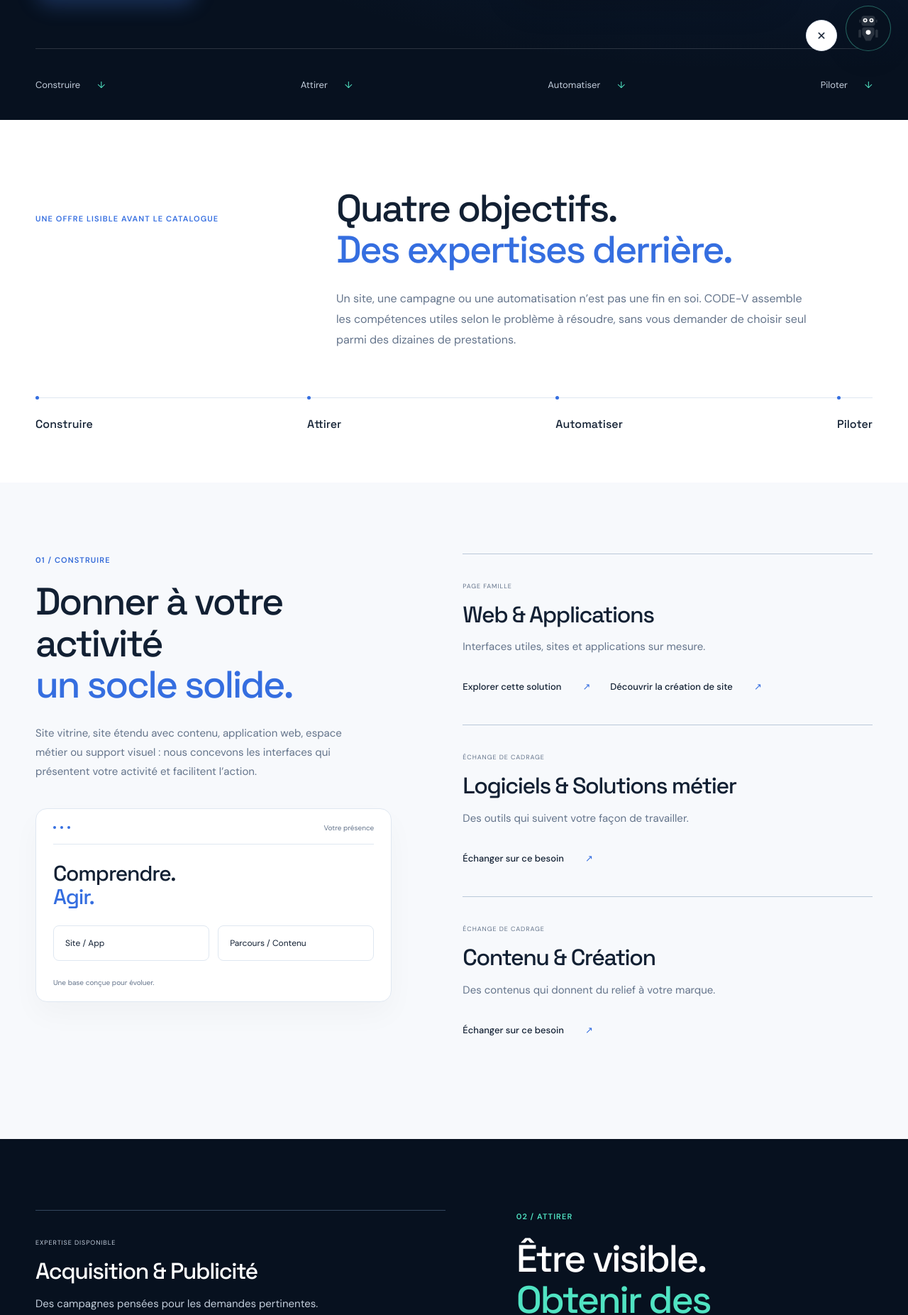
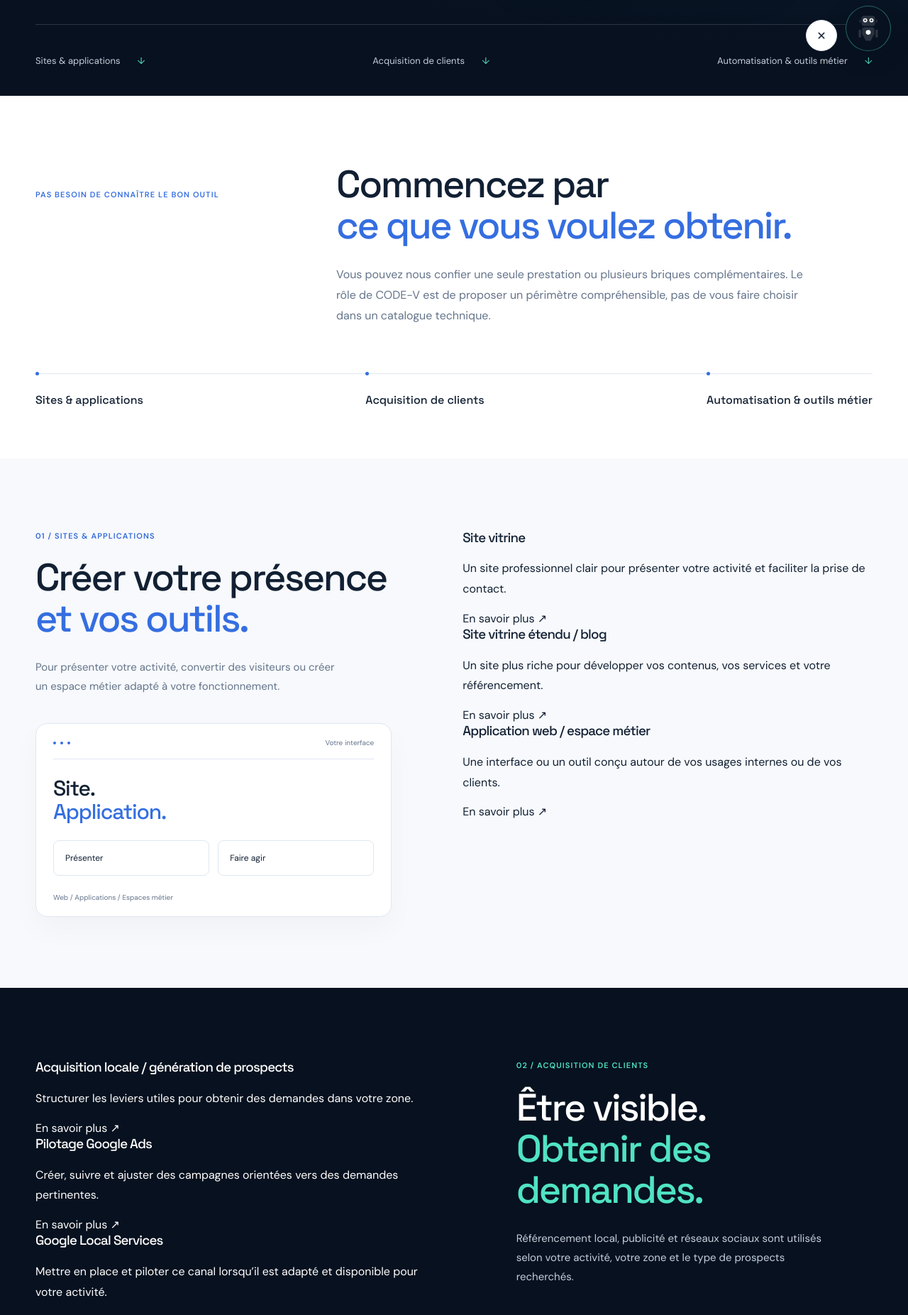
Before and after one commit to AdrienW86/Codev2, a Next.js app: page /solutions in a window 1280 px wide. Shown: the part 704-2557 px from the top of the page at 71% size. Built offline with nearby package versions, Linux system fonts and the light colour scheme.

Commit message:
feat: transformer solutions en trois offres concretes

```diff
--- a/src/app/solutions/page.tsx
+++ b/src/app/solutions/page.tsx
@@ -4,46 +4,64 @@ import Breadcrumb from "@/components/Breadcrumb";
 import Reveal from "@/components/motion/Reveal";
 import ChatTrigger from "@/components/RobotAssistant/ChatTrigger";
 import { getPageBreadcrumb } from "@/data/breadcrumbs";
-import { solutionNavigation } from "@/data/navigation";
-import type { ServiceCategory } from "@/data/services";
 import styles from "./page.module.css";
 import { defaultShareImages } from "@/lib/seo";
 
 const canonical = "https://www.code-v.fr/solutions";
 export const metadata: Metadata = {
-  title: "Solutions digitales : construire, attirer, automatiser, piloter | CODE-V",
-  description: "CODE-V structure son offre autour de quatre besoins : construire votre présence, générer des demandes, automatiser votre activité et mieux piloter votre digital.",
+  title: "Sites, acquisition & automatisation pour entreprises | CODE-V",
+  description: "Découvrez les trois offres CODE-V : sites et applications, acquisition de clients, automatisation et outils métier. Hébergement, maintenance et motion design en complément.",
   alternates: { canonical },
-  openGraph: { title: "Les offres CODE-V", description: "Un partenaire pour construire, attirer, automatiser et piloter.", url: canonical, type: "website", locale: "fr_FR", images: defaultShareImages },
+  openGraph: { title: "Les 3 offres CODE-V", description: "Sites & applications, acquisition de clients, automatisation & outils métier.", url: canonical, type: "website", locale: "fr_FR", images: defaultShareImages },
 };
 
-function Family({ id }: { id: ServiceCategory }) {
-  const family = solutionNavigation.find(item => item.id === id)!;
-  return <article className={styles.family} data-family={id}>
-    <div><span className={styles.availability}>{family.destinationType === "family" ? "PAGE FAMILLE" : family.destinationType === "service" ? "EXPERTISE DISPONIBLE" : "ÉCHANGE DE CADRAGE"}</span><h3>{family.name}</h3><p>{family.description}</p></div>
-    <Link href={family.href} className={styles.familyLink}>{family.cta}<span aria-hidden="true">↗</span></Link>
-    {id === "web" && <Link href="/creation-site" className={styles.familyLink}>Découvrir la création de site<span aria-hidden="true">↗</span></Link>}
-    {id === "seo" && <Link href="/referencement-local" className={styles.familyLink}>Découvrir le référencement local<span aria-hidden="true">↗</span></Link>}
-  </article>;
+const webServices = [
+  ["Site vitrine", "Un site professionnel clair pour présenter votre activité et faciliter la prise de contact.", "/creation-site"],
+  ["Site vitrine étendu / blog", "Un site plus riche pour développer vos contenus, vos services et votre référencement.", "/creation-site"],
+  ["Application web / espace métier", "Une interface ou un outil conçu autour de vos usages internes ou de vos clients.", "/solutions/web-applications"],
+];
+
+const acquisitionServices = [
+  ["Acquisition locale / génération de prospects", "Structurer les leviers utiles pour obtenir des demandes dans votre zone.", "/referencement-local"],
+  ["Pilotage Google Ads", "Créer, suivre et ajuster des campagnes orientées vers des demandes pertinentes.", "/publicite"],
+  ["Google Local Services", "Mettre en place et piloter ce canal lorsqu’il est adapté et disponible pour votre activité.", "/publicite"],
+  ["Google Business Profile", "Optimiser votre présence locale et la cohérence de votre fiche Google.", "/referencement-local"],
+  ["Réseaux sociaux", "Créer et entretenir une présence cohérente sur les plateformes utiles à votre activité.", "/contact?service=social-management"],
+];
+
+const automationServices = [
+  ["Agent IA / site web", "Ajouter un assistant capable de répondre, orienter ou préparer une action dans un cadre défini.", "/solutions/automatisation-ia"],
+  ["Automatisation d’e-mails", "Déclencher, organiser ou préparer des e-mails sans ressaisie inutile.", "/solutions/automatisation-ia"],
+  ["Automatisation Google Ads", "Automatiser certaines tâches de suivi ou de traitement tout en conservant un contrôle humain.", "/solutions/automatisation-ia"],
+  ["Documents commerciaux", "Structurer la génération et la préparation de devis, factures ou documents récurrents.", "/contact?service=business-tool"],
+  ["Organisation des réponses clients", "Centraliser ou préparer les réponses pour réduire les tâches répétitives.", "/solutions/automatisation-ia"],
+  ["Vérifications administratives d’entreprise", "Automatiser la collecte et la vérification de certaines informations publiques utiles.", "/contact?service=business-tool"],
+];
+
+function ServiceList({ items }: { items: string[][] }) {
+  return <div className={styles.serviceList}>{items.map(([name, description, href]) => <article className={styles.serviceItem} key={name}>
+    <div><h3>{name}</h3><p>{description}</p></div>
+    <Link href={href}>En savoir plus <span aria-hidden="true">↗</span></Link>
+  </article>)}</div>;
 }
 
 export default function SolutionsPage() {
   return <div className={styles.page}>
     <section className={styles.hero} aria-labelledby="solutions-title"><div className="container"><Breadcrumb {...getPageBreadcrumb("/solutions")} /><div className={styles.heroGrid}>
-      <div><p className={styles.eyebrow}>LES OFFRES CODE-V</p><h1 id="solutions-title">Un seul partenaire.<br /><em>Quatre façons d’avancer.</em></h1><p className={styles.lead}>Construire votre présence, générer des demandes, automatiser ce qui vous ralentit ou mieux piloter votre digital. Nous partons de votre objectif avant de parler d’outils.</p><Link href="/contact" className="button button-primary">Parler de mon besoin <span aria-hidden="true">↗</span></Link></div>
-      <Reveal className={styles.heroAssembly}><span className={styles.diagramLabel}>UNE LECTURE SIMPLE DE L’OFFRE</span><div className={styles.planeOne}><span>Construire</span><strong>Sites. Applications.<br />Outils métier.</strong><i /><i /></div><div className={styles.planeTwo}><span>Attirer</span><strong>Visibilité.<br />Demandes.</strong></div><div className={styles.planeThree}><span>Automatiser & piloter</span><strong>Moins de friction.</strong><i aria-hidden="true" /></div><small>Les expertises viennent au service de l’objectif.</small></Reveal>
-    </div><nav className={styles.chapterNav} aria-label="Les quatre offres CODE-V"><a href="#construire">Construire <span aria-hidden="true">↓</span></a><a href="#attirer">Attirer <span aria-hidden="true">↓</span></a><a href="#automatiser">Automatiser <span aria-hidden="true">↓</span></a><a href="#piloter">Piloter <span aria-hidden="true">↓</span></a></nav></div></section>
+      <div><p className={styles.eyebrow}>LES 3 OFFRES CODE-V</p><h1 id="solutions-title">Sites. Acquisition.<br /><em>Automatisation.</em></h1><p className={styles.lead}>Trois offres simples pour couvrir les besoins les plus fréquents des entreprises : construire leur présence, générer des clients et gagner du temps dans leur fonctionnement.</p><Link href="/contact" className="button button-primary">Parler de mon besoin <span aria-hidden="true">↗</span></Link></div>
+      <Reveal className={styles.heroAssembly}><span className={styles.diagramLabel}>UNE OFFRE LISIBLE</span><div className={styles.planeOne}><span>Sites & applications</span><strong>Être présent.<br />Être crédible.</strong><i /><i /></div><div className={styles.planeTwo}><span>Acquisition de clients</span><strong>Être trouvé.<br />Être contacté.</strong></div><div className={styles.planeThree}><span>Automatisation & outils métier</span><strong>Gagner du temps.</strong><i aria-hidden="true" /></div><small>Les prestations détaillées viennent ensuite.</small></Reveal>
+    </div><nav className={styles.chapterNav} aria-label="Les trois offres CODE-V"><a href="#sites-applications">Sites & applications <span aria-hidden="true">↓</span></a><a href="#acquisition">Acquisition de clients <span aria-hidden="true">↓</span></a><a href="#automatisation">Automatisation & outils métier <span aria-hidden="true">↓</span></a></nav></div></section>
 
-    <section className={styles.intro} aria-labelledby="combine-title"><Reveal className="container"><div className={styles.introSplit}><span className={styles.eyebrow}>UNE OFFRE LISIBLE AVANT LE CATALOGUE</span><div><h2 id="combine-title">Quatre objectifs.<br /><span>Des expertises derrière.</span></h2><p>Un site, une campagne ou une automatisation n’est pas une fin en soi. CODE-V assemble les compétences utiles selon le problème à résoudre, sans vous demander de choisir seul parmi des dizaines de prestations.</p></div></div><div className={styles.leverLine} aria-label="Construire, attirer, automatiser, piloter">{["Construire", "Attirer", "Automatiser", "Piloter"].map(label => <span key={label}>{label}</span>)}</div></Reveal></section>
+    <section className={styles.intro} aria-labelledby="combine-title"><Reveal className="container"><div className={styles.introSplit}><span className={styles.eyebrow}>PAS BESOIN DE CONNAÎTRE LE BON OUTIL</span><div><h2 id="combine-title">Commencez par<br /><span>ce que vous voulez obtenir.</span></h2><p>Vous pouvez nous confier une seule prestation ou plusieurs briques complémentaires. Le rôle de CODE-V est de proposer un périmètre compréhensible, pas de vous faire choisir dans un catalogue technique.</p></div></div><div className={styles.leverLine} aria-label="Sites et applications, acquisition, automatisation">{["Sites & applications", "Acquisition de clients", "Automatisation & outils métier"].map(label => <span key={label}>{label}</span>)}</div></Reveal></section>
 
-    <section id="construire" className={`${styles.chapter} ${styles.experiences}`} aria-labelledby="build-title"><div className={`container ${styles.chapterGrid}`}><Reveal className={styles.chapterStory}><p className={styles.eyebrow}>01 / CONSTRUIRE</p><h2 id="build-title">Donner à votre activité<br /><span>un socle solide.</span></h2><p>Site vitrine, site étendu avec contenu, application web, espace métier ou support visuel : nous concevons les interfaces qui présentent votre activité et facilitent l’action.</p><div className={styles.interface} aria-hidden="true"><div className={styles.windowBar}><i /><i /><i /><span>Votre présence</span></div><strong>Comprendre.<br /><em>Agir.</em></strong><div className={styles.interfaceModules}><span>Site / App</span><span>Parcours / Contenu</span></div><small>Une base conçue pour évoluer.</small></div></Reveal><div className={styles.families}><Reveal><Family id="web" /></Reveal><Reveal><Family id="software" /></Reveal><Reveal><Family id="content" /></Reveal></div></div></section>
+    <section id="sites-applications" className={`${styles.chapter} ${styles.experiences}`} aria-labelledby="web-title"><div className={`container ${styles.chapterGrid}`}><Reveal className={styles.chapterStory}><p className={styles.eyebrow}>01 / SITES & APPLICATIONS</p><h2 id="web-title">Créer votre présence<br /><span>et vos outils.</span></h2><p>Pour présenter votre activité, convertir des visiteurs ou créer un espace métier adapté à votre fonctionnement.</p><div className={styles.interface} aria-hidden="true"><div className={styles.windowBar}><i /><i /><i /><span>Votre interface</span></div><strong>Site.<br /><em>Application.</em></strong><div className={styles.interfaceModules}><span>Présenter</span><span>Faire agir</span></div><small>Web / Applications / Espaces métier</small></div></Reveal><ServiceList items={webServices} /></div></section>
 
-    <section id="attirer" className={`${styles.chapter} ${styles.presence}`} aria-labelledby="attract-title"><div className={`container ${styles.chapterGrid}`}><Reveal className={styles.chapterStory}><p className={styles.eyebrow}>02 / ATTIRER</p><h2 id="attract-title">Être visible.<br /><em>Obtenir des demandes.</em></h2><p>Référencement, visibilité locale, Google Ads, Local Services et réseaux sociaux ont des rôles différents. Nous choisissons les leviers adaptés à votre activité, votre zone et vos moyens.</p><div className={styles.signal} aria-hidden="true"><i /><i /><i /><strong>Le bon contexte.<br /><span>La bonne demande.</span></strong><small>SEO / Ads / Local / Social</small></div></Reveal><div className={styles.families}><Reveal><Family id="acquisition" /></Reveal><Reveal><Family id="seo" /></Reveal><Reveal><Family id="social" /></Reveal></div></div></section>
+    <section id="acquisition" className={`${styles.chapter} ${styles.presence}`} aria-labelledby="acquisition-title"><div className={`container ${styles.chapterGrid}`}><Reveal className={styles.chapterStory}><p className={styles.eyebrow}>02 / ACQUISITION DE CLIENTS</p><h2 id="acquisition-title">Être visible.<br /><em>Obtenir des demandes.</em></h2><p>Référencement local, publicité et réseaux sociaux sont utilisés selon votre activité, votre zone et le type de prospects recherchés.</p><div className={styles.signal} aria-hidden="true"><i /><i /><i /><strong>Visibilité.<br /><span>Demandes.</span></strong><small>SEO local / Ads / Local Services / Social</small></div></Reveal><ServiceList items={acquisitionServices} /></div></section>
 
-    <section id="automatiser" className={`${styles.chapter} ${styles.operations}`} aria-labelledby="automate-title"><div className={`container ${styles.chapterGrid}`}><Reveal className={styles.chapterStory}><p className={styles.eyebrow}>03 / AUTOMATISER</p><h2 id="automate-title">Moins de ressaisie.<br /><span>Plus de continuité.</span></h2><p>Agents IA, automatisation des e-mails, workflows et connexions entre outils permettent de réduire les tâches répétitives. L’objectif n’est pas d’automatiser pour automatiser, mais de fluidifier le travail réel.</p><div className={styles.connection} aria-hidden="true"><span>Vos demandes</span><i /><strong>Un flux plus simple.</strong><i /><span>Vos outils</span><small>Déclencher / Relier / Contrôler</small></div></Reveal><div className={styles.families}><Reveal><Family id="automation" /></Reveal></div></div></section>
+    <section id="automatisation" className={`${styles.chapter} ${styles.operations}`} aria-labelledby="automation-title"><div className={`container ${styles.chapterGrid}`}><Reveal className={styles.chapterStory}><p className={styles.eyebrow}>03 / AUTOMATISATION & OUTILS MÉTIER</p><h2 id="automation-title">Moins de tâches répétitives.<br /><span>Des outils plus utiles.</span></h2><p>Automatisations, agents IA et outils métier servent à réduire les ressaisies, organiser les informations et accélérer les opérations qui reviennent chaque semaine.</p><div className={styles.connection} aria-hidden="true"><span>Vos demandes</span><i /><strong>Un flux plus simple.</strong><i /><span>Vos outils</span><small>IA / E-mails / Documents / Workflows</small></div></Reveal><ServiceList items={automationServices} /></div></section>
 
-    <section id="piloter" className={`${styles.chapter} ${styles.experiences}`} aria-labelledby="pilot-title"><div className={`container ${styles.chapterGrid}`}><Reveal className={styles.chapterStory}><p className={styles.eyebrow}>04 / PILOTER</p><h2 id="pilot-title">Garder un système<br /><span>lisible dans la durée.</span></h2><p>Documents commerciaux, organisation des réponses clients, vérifications administratives, hébergement, maintenance et accompagnement : nous pouvons aussi structurer ce qui se passe après la mise en ligne et l’acquisition.</p><div className={styles.interface} aria-hidden="true"><div className={styles.windowBar}><i /><i /><i /><span>Votre activité</span></div><strong>Suivre.<br /><em>Décider.</em></strong><div className={styles.interfaceModules}><span>Maintenance</span><span>Organisation</span></div><small>Un cadre clair pour la suite.</small></div></Reveal><div className={styles.families}><Reveal><Family id="strategy" /></Reveal><Reveal><Family id="maintenance" /></Reveal></div></div></section>
+    <section className={styles.complements} aria-labelledby="complements-title"><Reveal className="container"><p className={styles.eyebrow}>SERVICES COMPLÉMENTAIRES</p><h2 id="complements-title">Ce qui permet au dispositif<br /><span>de durer et de mieux se présenter.</span></h2><div className={styles.complementGrid}><article><h3>Hébergement, nom de domaine & maintenance</h3><p>Hébergement, suivi et maintenance du site selon le périmètre convenu.</p><Link href="/maintenance-site">Découvrir la maintenance <span aria-hidden="true">↗</span></Link></article><article><h3>Motion design</h3><p>Présenter une activité, une offre ou un fonctionnement dans un format animé.</p><Link href="/motion-design">Découvrir le motion design <span aria-hidden="true">↗</span></Link></article><article><h3>Stratégie & accompagnement</h3><p>Prioriser les actions lorsque plusieurs sujets doivent être coordonnés.</p><Link href="/strategie-digitale">Découvrir la stratégie <span aria-hidden="true">↗</span></Link></article></div></Reveal></section>
 
-    <section className={styles.guidance} aria-labelledby="guidance-title"><Reveal className={`container ${styles.guidanceGrid}`}><div><p className={styles.eyebrow}>VOUS N’AVEZ PAS À CONNAÎTRE LA PRESTATION.</p><h2 id="guidance-title">Décrivez le problème.<br /><em>Nous cadrerons la suite.</em></h2></div><div><p>Un besoin concret suffit pour commencer. Nous précisons l’existant, les contraintes et l’objectif avant de proposer le bon périmètre.</p><ChatTrigger intent="strategy" className="button button-primary">Cadrer mon besoin avec l’assistant <span aria-hidden="true">↗</span></ChatTrigger><Link className={styles.contactLink} href="/contact">Préférer un échange direct <span aria-hidden="true">↗</span></Link><p className={styles.note}>Les prestations détaillées restent accessibles dans chaque expertise.</p></div></Reveal></section>
+    <section className={styles.guidance} aria-labelledby="guidance-title"><Reveal className={`container ${styles.guidanceGrid}`}><div><p className={styles.eyebrow}>VOUS HÉSITEZ ENTRE PLUSIEURS OFFRES ?</p><h2 id="guidance-title">Décrivez le problème.<br /><em>Nous cadrerons la suite.</em></h2></div><div><p>Un besoin concret suffit : un site à refaire, un manque de prospects, trop de tâches manuelles ou plusieurs sujets à relier.</p><ChatTrigger intent="strategy" className="button button-primary">Expliquer ma situation <span aria-hidden="true">↗</span></ChatTrigger><Link className={styles.contactLink} href="/contact">Préférer un échange direct <span aria-hidden="true">↗</span></Link></div></Reveal></section>
   </div>;
 }
```
